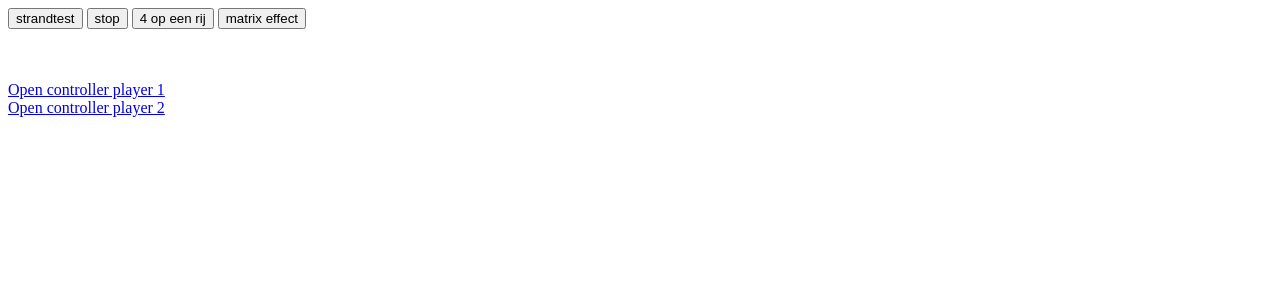
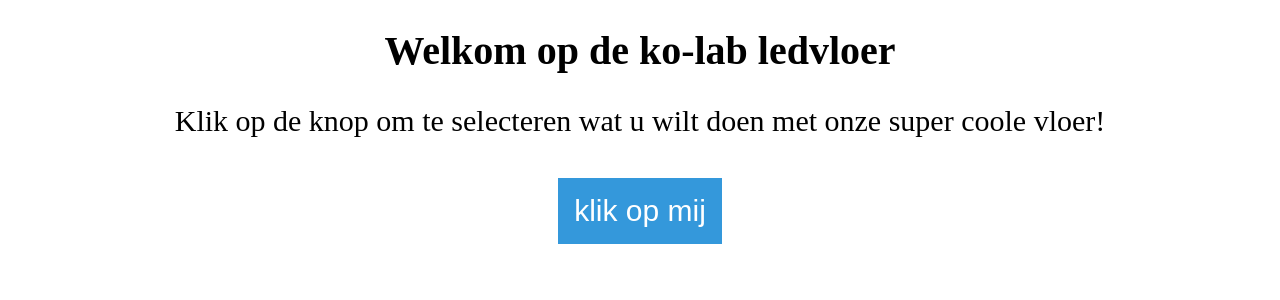
Before and after one commit to ko-lab/vloer.ko-lab.space, a PHP site: page / in a window 1280 px wide. Shown: the top 300 px of the page. Run offline with PHP 8.4, Linux system fonts and the light colour scheme; data that the repository does not hold is empty; a stand-in replaces the project's code that opens the database connection.

Commit message:
New look of website with better UI

```diff
--- a/index.php
+++ b/index.php
@@ -1,3 +1,38 @@
+<!DOCTYPE html>
+<html>
+<head>
+<meta name="viewport" content="width=device-width, initial-scale=1">
+<link rel="stylesheet" href="menu.css">
+<script>
+/* When the user clicks on the button,
+toggle between hiding and showing the dropdown content */
+function myFunction() {
+    document.getElementById("myDropdown").classList.toggle("show");
+}
+function opEenRij4(){
+
+    var content = 	 " <br></br> <br></br> <p>  <a href=\"controller.php?id=1\" class=\"p1\">speler 1</a></p> <br></br> <p><a href=\"controller.php?id=1\" class=\"p2\">speler 2</a></p>";
+    document.getElementsByTagName('body')[0].innerHTML = content;
+
+	}
+
+// Close the dropdown if the user clicks outside of it
+window.onclick = function(event) {
+  if (!event.target.matches('.dropbtn')) {
+
+    var dropdowns = document.getElementsByClassName("dropdown-content");
+    var i;
+    for (i = 0; i < dropdowns.length; i++) {
+      var openDropdown = dropdowns[i];
+      if (openDropdown.classList.contains('show')) {
+        openDropdown.classList.remove('show');
+      }
+    }
+  }
+}
+</script>
+</head>
+<body>
 <?php
 require_once "mqtt.php";
 
@@ -7,6 +42,7 @@ if($_POST['knop']=="strandtest") {
 
 if($_POST['knop']=="4or") {
         sendmessage("vloer/startscript", "4or");
+	echo "<script>window.location = 'https://vloer.ko-lab.space/chooseplayer.php'</script>";
 }
 
 if($_POST['knop']=="matrix") {
@@ -18,15 +54,19 @@ if($_POST['knop']=="stop") {
 }
 ?>
 
+<h1>Welkom op de ko-lab ledvloer</h1>
+<p>Klik op de knop om te selecteren wat u wilt doen met onze super coole vloer!</p>
 
-<iframe name="votar" style="display:none;"></iframe>
-<form method="post" target="votar">
-    <button name="knop" value="strandtest">strandtest</button>
-    <button name="knop" value="stop">stop</button>
-    <button name="knop" value="4or">4 op een rij</button>
-    <button name="knop" value="matrix">matrix effect</button>
+<div class="dropdown">
+<form method="post" target="#">
+	<button type="button" onclick="myFunction()" class="dropbtn">klik op mij</button>
+	  <div id="myDropdown" class="dropdown-content">
+	     <button name="knop" value="strandtest" class="vanbinnen">strandtest</button>
+	    <button name="knop" value="stop" class="vanbinnen">stop</button>
+	    <button name="knop" value="4or" class="vanbinnen">4 op een rij</button>
+		<button name="knop" value="matrix" class="vanbinnen">matrix effect</button>
+	  </div>
 </form>
-<br /><br />
-
-<a href="controller.php?id=1">Open controller player 1</a><br />
-<a href="controller.php?id=2">Open controller player 2</a>
+</div>
+</body>
+</html>
--- /dev/null
+++ b/menu.css
@@ -0,0 +1,88 @@
+
+h1{
+	text-align: center;
+    font-size: 2.5em;
+  }
+
+p{
+    font-size: 1.875em; /* 30px/16=1.875em */
+	text-align: center;
+
+}
+a.p1:link, a.p1:visited {
+    background-color: #f44336;
+    color: white;
+    padding: 14px 25px;
+    text-align: center;
+    text-decoration: none;
+    display: inline-block;
+	font-family: Sans-serif;
+	font-weight: bold;
+}
+
+a.p1:hover, a.p1:active {
+    background-color: #990000;
+}
+a.p2:link, a.p2:visited {
+    background-color: #00ff00;
+    color: white;
+    padding: 14px 25px;
+    text-align: center;
+    text-decoration: none;
+    display: inline-block;
+	font-family: Sans-serif;
+	font-weight: bold;
+}
+
+a.p2:hover, a.p2:active {
+    background-color: green;
+}
+
+ .dropbtn {
+    background-color: #3498DB;
+    color: white;
+    padding: 16px;
+    font-size: 1.875em; /* 30px/16=1.875em */
+    border: none;
+    cursor: pointer;
+	text-align:center;
+}
+
+.dropbtn:hover, .dropbtn:focus {
+    background-color: #2980B9;
+}
+
+.dropdown {
+	margin: auto;
+    width: 50%;
+    padding: 10px;
+	text-align:center;
+
+}
+
+.dropdown-content {
+    display: none;
+    position: relative;
+    background-color: #f9f9f9;
+    min-width: 160px;
+    box-shadow: 0px 8px 16px 0px rgba(0,0,0,0.2);
+    padding: 12px 16px;
+    z-index: 1;
+}
+
+.vanbinnen{
+	overflow:auto;
+	width:100%;
+    box-shadow: 0px 8px 16px 0px rgba(0,0,0,0.2);
+	background-color: #f1f1f1;
+    border:none;
+    font-size: 16px;
+    padding:10px;
+	display: block;
+
+}
+
+
+.vanbinnen button:hover {background-color: #ddd}
+
+.show {display:block;}
```
Also changed, not shown: chooseplayer.php (added, +10 -0 lines).
